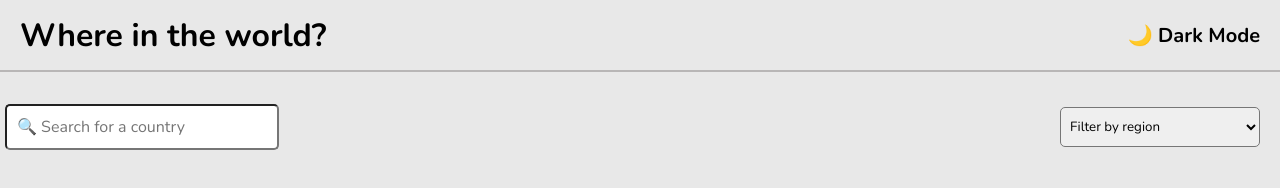
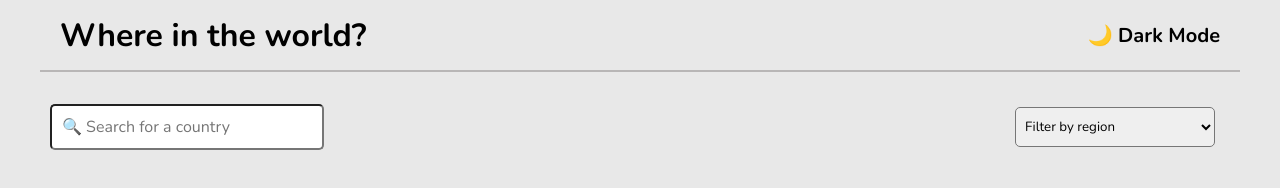
Before and after one commit to Olubiyi1/CountryFetch, a plain HTML site: page index.html in a window 1280 px wide. Drawn offline with nearby package versions, Linux system fonts and the light colour scheme; no server answers.

Commit message:
width issues

```diff
--- a/index.css
+++ b/index.css
@@ -3,7 +3,6 @@
     box-sizing: b;
 }
 body{
-    /* max-width: 1200px; */
     margin: 0px;
     padding: 0px;
     background-color: rgb(232, 232, 232);
@@ -25,6 +24,8 @@ top{
     height: 70px;
     align-items: center;
     border-bottom: 2px solid rgb(184, 182, 182);
+    max-width: 1200px;
+    margin: 0px auto;
     h1{
         font-size: 1.5em;
         margin: 0px 20px;
@@ -38,13 +39,12 @@ section{
     height: 70px;
     display: flex;
     justify-content: space-between;
-    margin: 20px 20px 40px;
+    margin: 20px auto 40px;
     align-items: center;
+    max-width: 1150px;
 
     input{
         border-radius: 5px;
-        /* width: 400px; */
-        /* height: 20px; */
     }
     #dropdown{
         width: 250px;
@@ -88,10 +88,10 @@ input[type=text]{
 input[type=text]:focus{
   outline: none;
 }
-.cardInfo{
+/* .cardInfo{
     display: flex;
     flex-wrap: wrap;
-}
+} */
 @media screen and (min-width:0px){
     .cards{
         grid-template-columns: 1fr;
--- a/index.html
+++ b/index.html
@@ -19,7 +19,7 @@
         <section>
             <input type="text" name="" id="searchCountry" placeholder="🔍 Search for a country">
             <select name="" id="dropdown">
-                <option value="" selected disabled hidden>Filter by region</option>
+                <option value="" selected>Filter by region</option>
                 <option value="africa" >Africa</option>
                 <option value="america">America</option>
                 <option value="asia">Asia</option>
```
